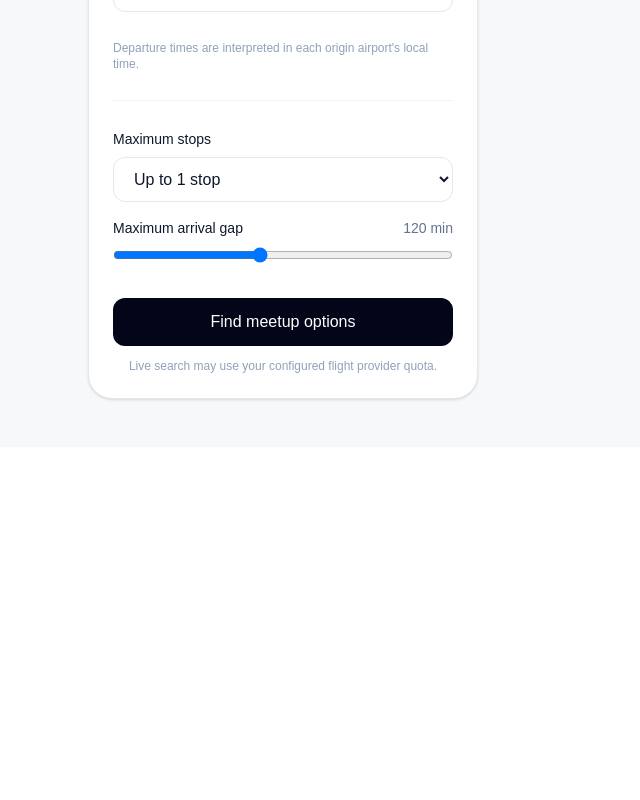
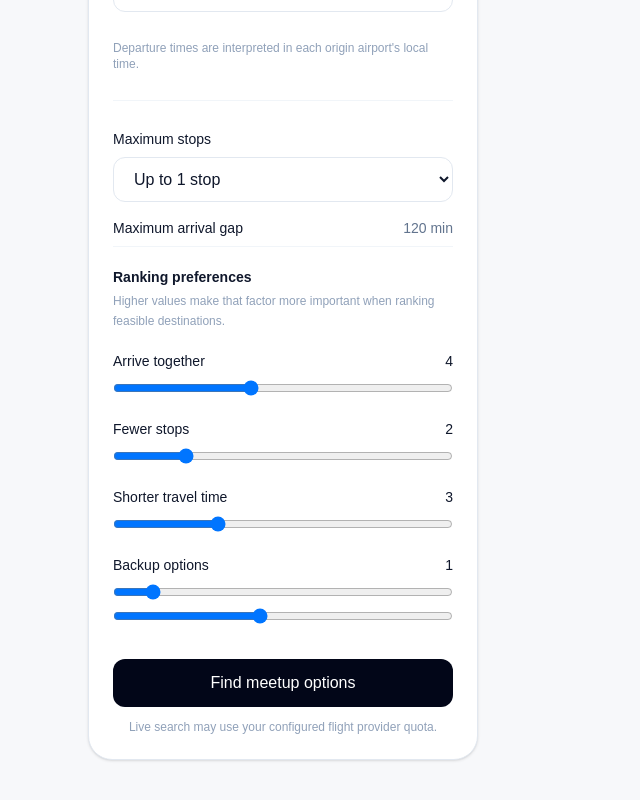
Before and after one commit to beverlyqin/converge, a Next.js app in the folder frontend/: page / in a window 1280 px wide. Shown: the part 964-1764 px from the top of the page, without its empty margins (0-640 px from the left). Before the commit the page ends 1411 px from the top, so only its background shows below. Built offline with nearby package versions, Linux system fonts and the light colour scheme.

Commit message:
Add ranking preference controls (#8)

```diff
--- a/frontend/app/page.tsx
+++ b/frontend/app/page.tsx
@@ -112,6 +112,10 @@ export default function Home() {
 
   const [maxStops, setMaxStops] = useState(1);
   const [maxArrivalGap, setMaxArrivalGap] = useState(120);
+  const [arrivalWeight, setArrivalWeight] = useState(4);
+  const [stopsWeight, setStopsWeight] = useState(2);
+  const [travelTimeWeight, setTravelTimeWeight] = useState(3);
+  const [backupWeight, setBackupWeight] = useState(1);
 
   const [results, setResults] = useState<MeetupSearchResult[]>([]);
   const [loading, setLoading] = useState(false);
@@ -120,9 +124,22 @@ export default function Home() {
   async function handleSubmit(event: FormEvent<HTMLFormElement>) {
     event.preventDefault();
 
+
     setLoading(true);
     setError("");
     setResults([]);
+
+    const totalWeight =
+    arrivalWeight +
+    stopsWeight +
+    travelTimeWeight +
+    backupWeight;
+
+    if (totalWeight === 0) {
+      setError("Choose at least one ranking preference.");
+      setLoading(false);
+      return;
+    }
 
     try {
       const response = await fetch("/api/meetups", {
@@ -146,10 +163,10 @@ export default function Home() {
             max_arrival_gap_minutes: maxArrivalGap,
           },
           weights: {
-            arrival_sync: 0.4,
-            stops: 0.2,
-            travel_time: 0.3,
-            backup_options: 0.1,
+            arrival_sync: arrivalWeight / totalWeight,
+            stops: stopsWeight / totalWeight,
+            travel_time: travelTimeWeight / totalWeight,
+            backup_options: backupWeight / totalWeight,
           },
         }),
       });
@@ -303,6 +320,90 @@ export default function Home() {
                     <span className="text-slate-500">
                       {maxArrivalGap} min
                     </span>
+                  </div>
+                  <div className="border-t border-slate-100 pt-5">
+                    <p className="mb-1 text-sm font-semibold">
+                      Ranking preferences
+                    </p>
+
+                    <p className="mb-5 text-xs leading-5 text-slate-400">
+                      Higher values make that factor more important when ranking
+                      feasible destinations.
+                    </p>
+
+                    <div className="space-y-4">
+                      <div>
+                        <div className="mb-2 flex justify-between text-sm">
+                          <label>Arrive together</label>
+                          <span>{arrivalWeight}</span>
+                        </div>
+
+                        <input
+                          type="range"
+                          min="0"
+                          max="10"
+                          value={arrivalWeight}
+                          onChange={(e) =>
+                            setArrivalWeight(Number(e.target.value))
+                          }
+                          className="w-full"
+                        />
+                      </div>
+
+                      <div>
+                        <div className="mb-2 flex justify-between text-sm">
+                          <label>Fewer stops</label>
+                          <span>{stopsWeight}</span>
+                        </div>
+
+                        <input
+                          type="range"
+                          min="0"
+                          max="10"
+                          value={stopsWeight}
+                          onChange={(e) =>
+                            setStopsWeight(Number(e.target.value))
+                          }
+                          className="w-full"
+                        />
+                      </div>
+
+                      <div>
+                        <div className="mb-2 flex justify-between text-sm">
+                          <label>Shorter travel time</label>
+                          <span>{travelTimeWeight}</span>
+                        </div>
+
+                        <input
+                          type="range"
+                          min="0"
+                          max="10"
+                          value={travelTimeWeight}
+                          onChange={(e) =>
+                            setTravelTimeWeight(Number(e.target.value))
+                          }
+                          className="w-full"
+                        />
+                      </div>
+
+                      <div>
+                        <div className="mb-2 flex justify-between text-sm">
+                          <label>Backup options</label>
+                          <span>{backupWeight}</span>
+                        </div>
+
+                        <input
+                          type="range"
+                          min="0"
+                          max="10"
+                          value={backupWeight}
+                          onChange={(e) =>
+                            setBackupWeight(Number(e.target.value))
+                          }
+                          className="w-full"
+                        />
+                      </div>
+                    </div>
                   </div>
 
                   <input
```
